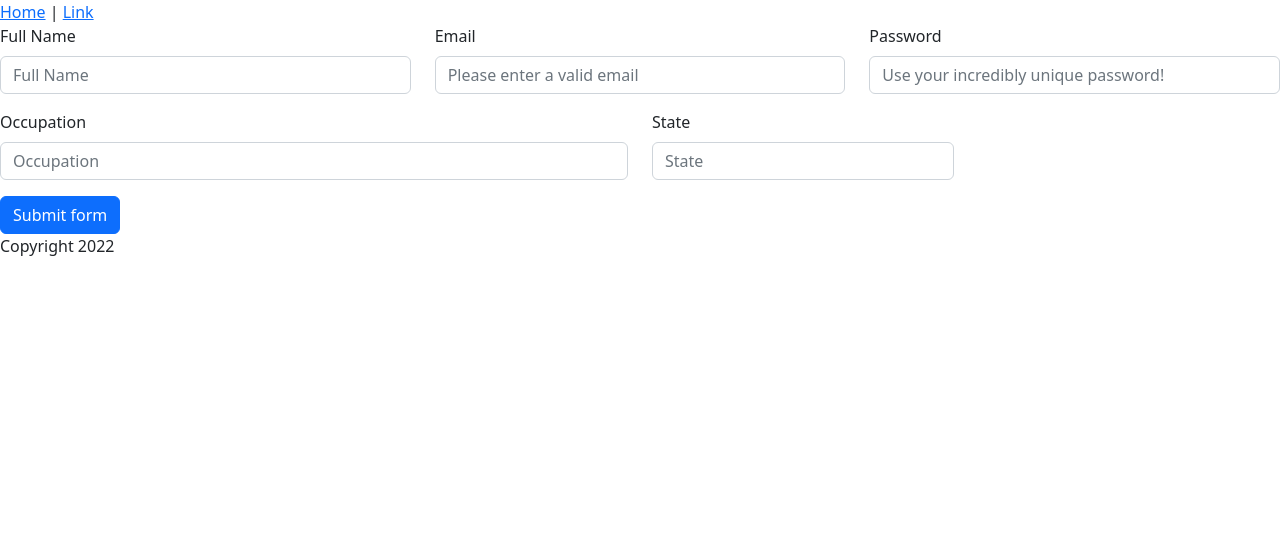
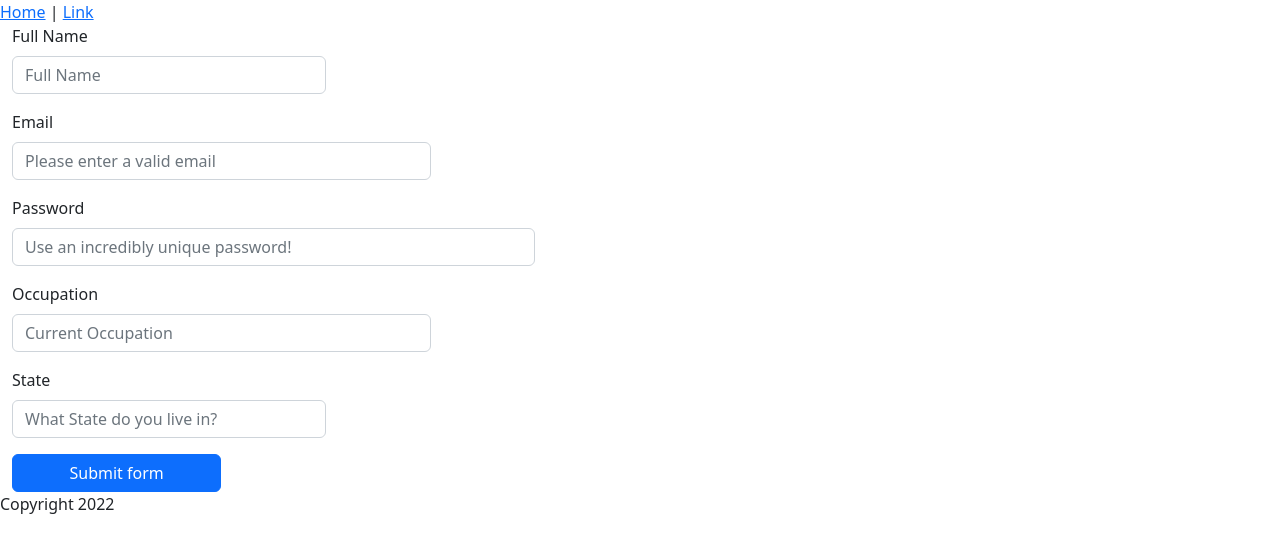
Before and after one commit to andymcbeath/fetch-front, a React (Vite) app: page / in a window 1280 px wide. Shown: the top 552 px of the page. Built offline with nearby package versions, Linux system fonts and the light colour scheme.

Commit message:
Stacked form and adjusted sizes of form attributes

```diff
--- a/src/Home.jsx
+++ b/src/Home.jsx
@@ -3,7 +3,9 @@ import Button from 'react-bootstrap/Button';
 import Col from 'react-bootstrap/Col';
 import Form from 'react-bootstrap/Form';
 import InputGroup from 'react-bootstrap/InputGroup';
-import Row from 'react-bootstrap/Row';
+import Stack from 'react-bootstrap/Stack'
+import Container from 'react-bootstrap/Container';
+
 
 export function Home() {
   const [validated, setValidated] = useState(false);
@@ -19,17 +21,21 @@ export function Home() {
   };
 
   return (
+    <Container fluid>
     <Form noValidate validated={validated} onSubmit={handleSubmit}>
-      <Row className="mb-3">
-        <Form.Group as={Col} md="4" controlId="validationFullName">
+      <Stack gap={3}>
+      <Stack gap={1}>
+        <Form.Group as={Col} md="3" controlId="validationFullName">
           <Form.Label>Full Name</Form.Label>
           <Form.Control
             required
             type="text"
             placeholder="Full Name"
           />
-          <Form.Control.Feedback>Please provide your full name</Form.Control.Feedback>
+          <Form.Control.Feedback>Please provide your full name!</Form.Control.Feedback>
         </Form.Group>
+      </Stack>
+      <Stack gap={1}>
         <Form.Group as={Col} md="4" controlId="validationEmail">
           <Form.Label>Email</Form.Label>
           <Form.Control
@@ -37,39 +43,47 @@ export function Home() {
             type="email"
             placeholder="Please enter a valid email"
           />
-          <Form.Control.Feedback>Please provide your email address</Form.Control.Feedback>
+          <Form.Control.Feedback>Please provide your email address!</Form.Control.Feedback>
         </Form.Group>
-        <Form.Group as={Col} md="4" controlId="validationCustomPassword">
+        </Stack>
+        <Stack gap={1}>
+        <Form.Group as={Col} md="5" controlId="validationCustomPassword">
           <Form.Label>Password</Form.Label>
           <InputGroup hasValidation>
             <Form.Control
             required
               type="password"
-              placeholder="Use your incredibly unique password!"
+              placeholder="Use an incredibly unique password!"
             />
             <Form.Control.Feedback type="invalid">
               Please type in your password.
             </Form.Control.Feedback>
           </InputGroup>
         </Form.Group>
-      </Row>
-      <Row className="mb-3">
-        <Form.Group as={Col} md="6" controlId="validationOccupation">
+      </Stack>
+      <Stack gap={3}>
+        <Form.Group as={Col} md="4" controlId="validationOccupation">
           <Form.Label>Occupation</Form.Label>
-          <Form.Control type="text" placeholder="Occupation" required />
+          <Form.Control type="text" placeholder="Current Occupation" required />
           <Form.Control.Feedback type="invalid">
             What is your most recent occupation?
           </Form.Control.Feedback>
         </Form.Group>
+        </Stack>
+        <Stack gap={1}>
         <Form.Group as={Col} md="3" controlId="validationCustom04">
           <Form.Label>State</Form.Label>
-          <Form.Control type="text" placeholder="State" required />
+          <Form.Control type="text" placeholder="What State do you live in?" required />
           <Form.Control.Feedback type="invalid">
             Please provide a valid state.
           </Form.Control.Feedback>
         </Form.Group>
-      </Row>
-      <Button type="submit">Submit form</Button>
+      </Stack>
+      <Stack  gap={1}>
+      <Button as={Col} md="2" type="submit" variant="primary" size="md">Submit form</Button>
+      </Stack>
+      </Stack>
     </Form>
+    </Container>
   );
 }
```
